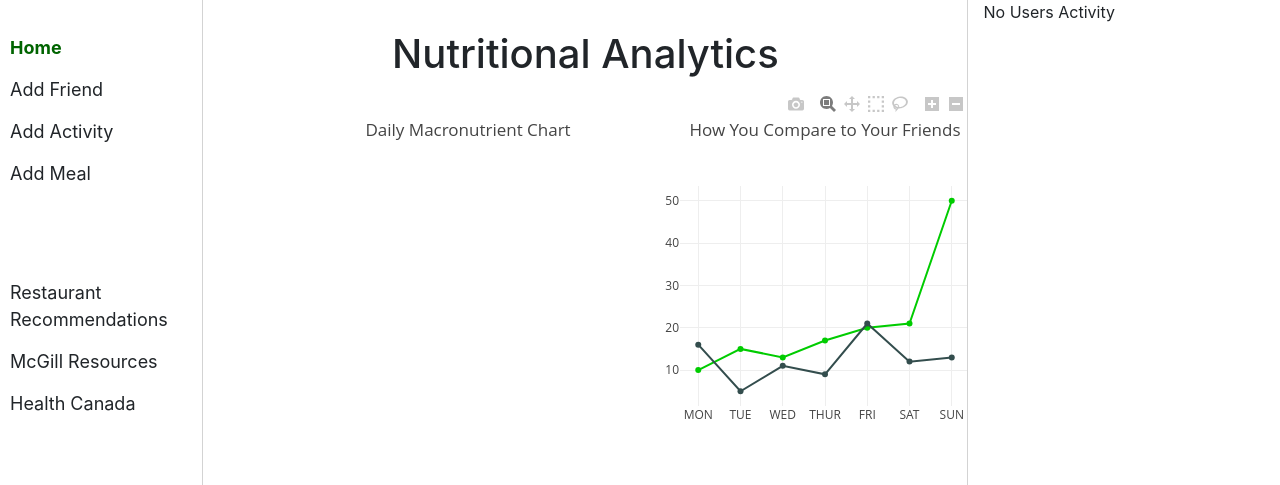
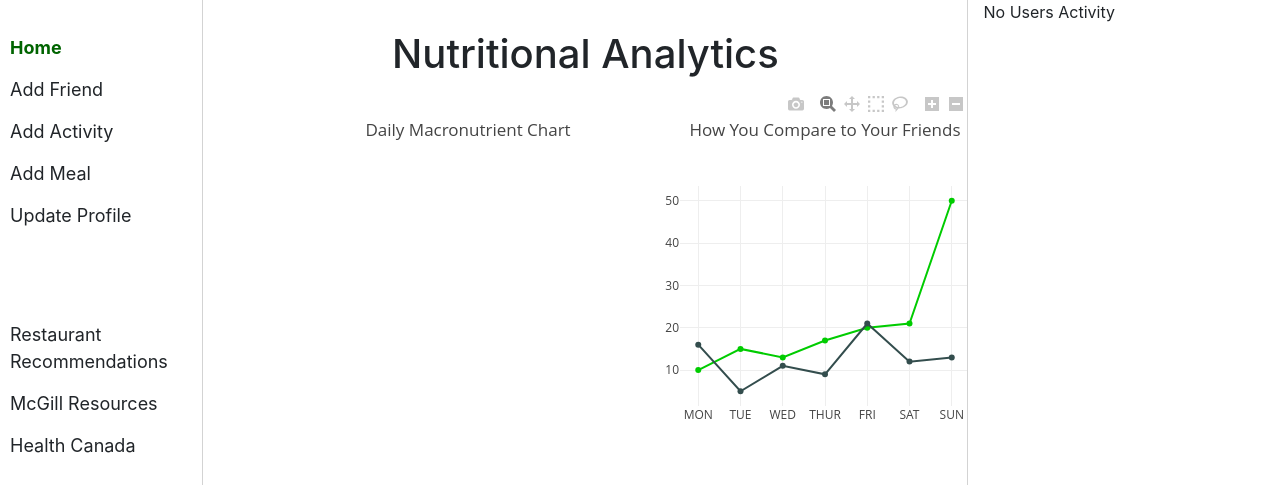
Before and after one commit to wassimkha/mcwics-2020, a Node server app: template views/index.ejs in a window 1280 px wide. Shown: the part 60-545 px from the top of the page. Run offline with Node 20, Linux system fonts and the light colour scheme; the template is opened without the code that fills it, so the values that code supplies are empty; some libraries are stand-ins or nearby versions.

Commit message:
paTable and profile

```diff
--- a/views/includes/left_panel.ejs
+++ b/views/includes/left_panel.ejs
@@ -13,9 +13,9 @@
         <div id="meal_link_container" class="left-link-item-container">
             <li class="left-link-item" id="add_meal_link">Add Meal</li>
         </div>
-        <!-- <div id="checkin_link_container" class="left-link-item-container">
-            <li class="left-link-item" id="check_in_link">Check in</li>
-        </div> -->
+        <div id="profile_container" class="left-link-item-container">
+            <li class="left-link-item" id="profile_link">Update Profile</li>
+        </div>
         <br>
         <br>
         <br>
--- a/views/index.ejs
+++ b/views/index.ejs
@@ -43,10 +43,10 @@
                     $('#meal_link_container').addClass('active-left-link');
                 });
 
-                $('#check_in_link').click( () => {
-                    $('#main-content').html(`<%- include('check-in.ejs') %>`);
+                $('#profile_link').click( () => {
+                    $('#main-content').html(`<%- include('my-profile.ejs') %>`);
                     $('.left-link-item-container').removeClass('active-left-link');
-                    $('#checkin_link_container').addClass('active-left-link');
+                    $('#profile_container').addClass('active-left-link');
                 });
 
                 $('#restaurants_link').click( () => {
--- /dev/null
+++ b/views/my-profile.ejs
@@ -0,0 +1,24 @@
+<h1>My Profile</h1>
+<br>
+
+<form action="/home" method="POST">
+    <div class="form-group">
+      <label for="name">Please Enter Information About Your Profile:</label>
+      <div class="input-group">
+        <input type="number" class="form-control" name="weight" id="weight" placeholder="Enter weight (kg)">
+        <input type="number" class="form-control" name="height" id="height" placeholder="Enter height (m)">
+        <input type="number" class="form-control" name="age" id="age" placeholder="Enter age">
+        <input type="number" class="form-control" name="age" id="age" placeholder="Enter PA">
+        <div class="input-group-append">
+          <button id="add_meal_button" class="btn btn-outline-primary" type="submit">Submit</button>
+        </div>
+
+      </div>
+      <br>
+      <br>
+      <center>
+        <img src="paTable.png" height=400px alt="">
+      </center>
+
+    </div>
+</form>
```
Also changed, not shown: public/paTable.png (added).
